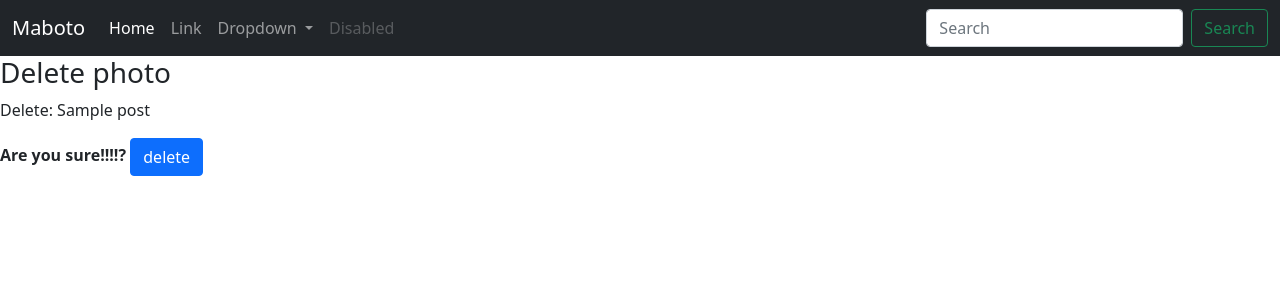
After one commit to dan-mutua/djangowk1, a Django app: page /article/1/delete in a window 1280 px wide. The commit adds this page. Shown: the top 300 px of the page. Run offline with Django 3.2, Linux system fonts and the light colour scheme; tables that the repository leaves empty hold one stand-in row (values such as "Sample post").

Commit message:
edit blog

```diff
--- a/pblog/maboto/models.py
+++ b/pblog/maboto/models.py
@@ -1,5 +1,6 @@
 from django.db import models
 from django.contrib.auth.models import User
+from django.urls import reverse
 
 
 
@@ -11,3 +12,6 @@ class Post(models.Model):
 
   def __str__(self):
     return self.title + ' | ' + str(self.author)
+
+  def get_absolute_url(self):
+    return reverse('home')
--- /dev/null
+++ b/pblog/maboto/templates/delete.html
@@ -0,0 +1,14 @@
+{% extends 'base.html' %}
+{% block title %}delete photo{% endblock%}
+{% block content %}
+<h3> Delete photo</h3>
+
+<p>Delete: {{ post.title}}</p>
+<div class="form-group">
+  <form method="POST">
+       {% csrf_token %}
+      <strong>Are you sure!!!!?</strong>
+       <button class="btn btn-primary">delete</button>
+  </form>
+</div>
+{% endblock%}
--- a/pblog/maboto/templates/home.html
+++ b/pblog/maboto/templates/home.html
@@ -11,6 +11,8 @@
    <li><a href="{% url 'blog_detail' post.pk %}">{{ post.title }}</a>- {{ post.author }}</li>
    <li>{{ post.body }}</li><br>
    <a href="{% url 'updateb' post.pk %}">edit</a>
+   <a href="{% url 'deleteb' post.pk %}">delete</a>
+
 
 {% endfor %}
 </ul>
--- a/pblog/maboto/urls.py
+++ b/pblog/maboto/urls.py
@@ -1,5 +1,5 @@
 from  django.urls import path
-from .views import HomePage,BlogD,UpdateViewB
+from .views import HomePage,BlogD,UpdateViewB,DeleteViewB
 
 
 urlpatterns = [
@@ -7,4 +7,5 @@ urlpatterns = [
   path('', HomePage.as_view(), name='home'),
   path('blog/<int:pk>', BlogD.as_view(), name='blog_detail' ),
   path('article/edit/<int:pk>', UpdateViewB.as_view(), name="updateb"),
+  path('article/<int:pk>/delete',  DeleteViewB.as_view(), name="deleteb"),
 ]
--- a/pblog/maboto/views.py
+++ b/pblog/maboto/views.py
@@ -21,3 +21,7 @@ class UpdateViewB(UpdateView):
   model = Post
   template_name= 'update.html'
   fields = ('title', 'author','body')
+
+class DeleteViewB(DeleteView):
+  model = Post
+  template_name= 'delete.html'
```
